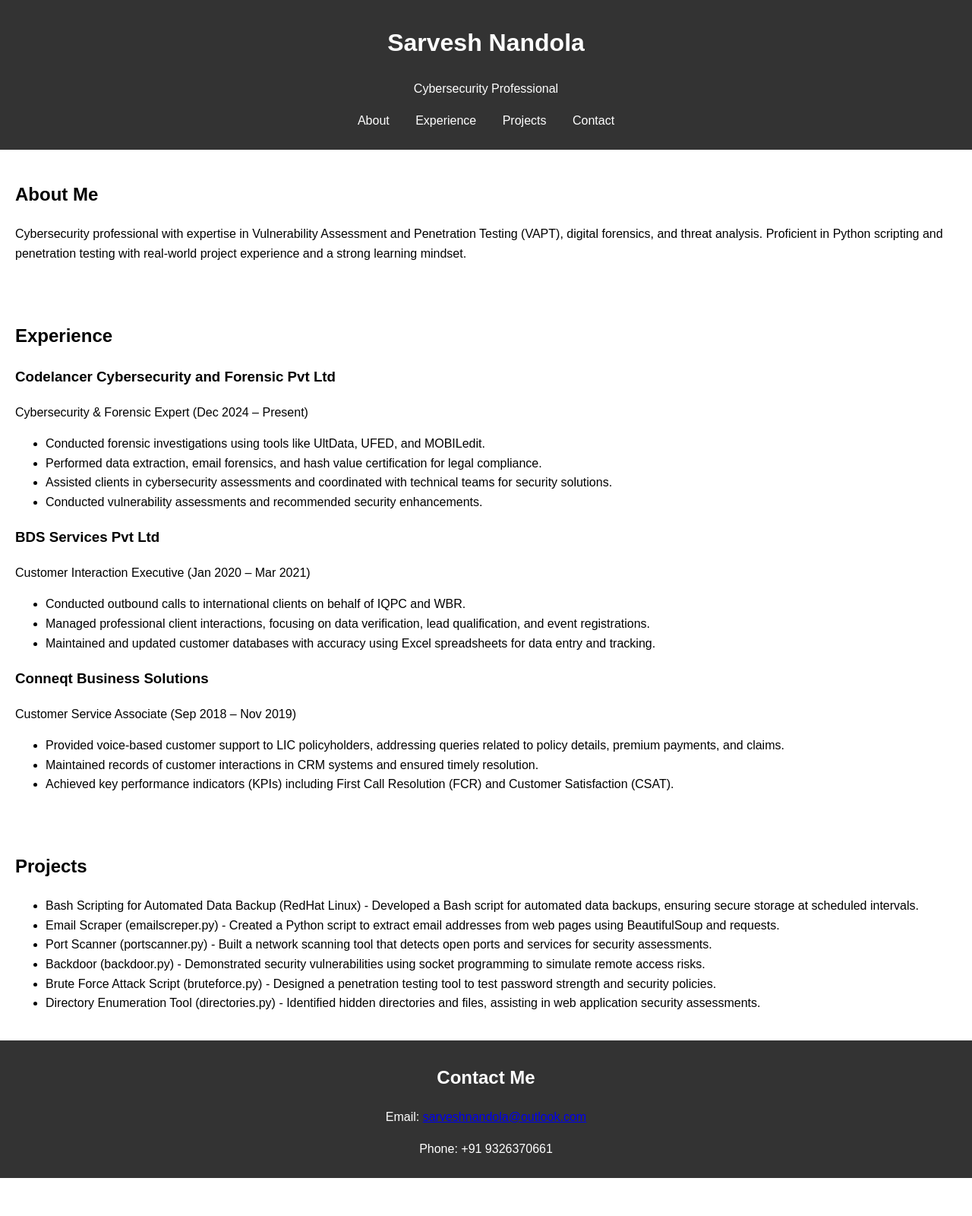
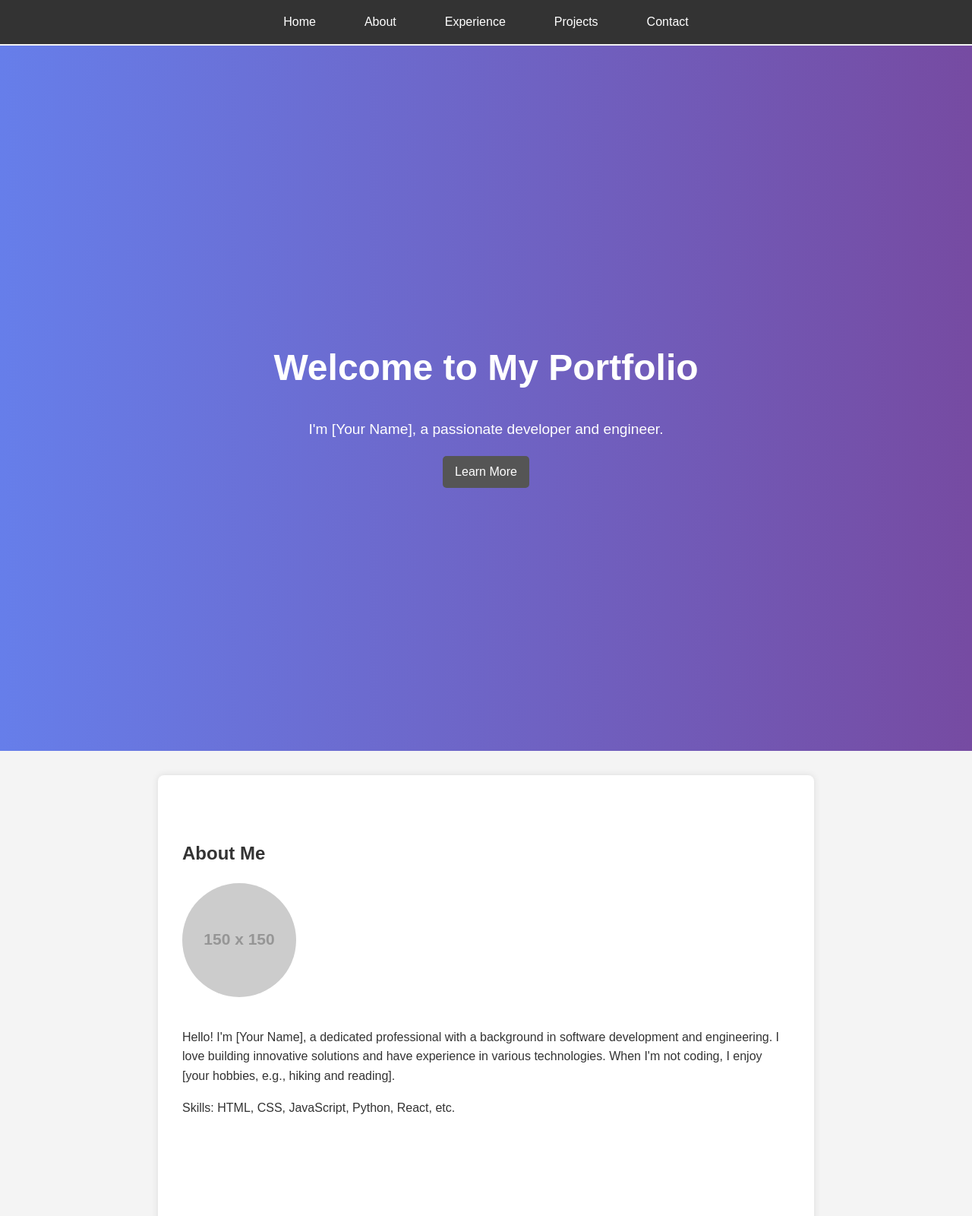
Before and after one commit to Wolf1995-bot/Portfolio, a plain HTML site: page index.html in a window 1280 px wide. Shown: the top 1600 px of the page at 76% size. Before the commit the page ends 1550 px from the top, so only its background shows below. Drawn offline with Linux system fonts and the light colour scheme; placeholder pictures from the web are drawn by us.

Commit message:
Revise portfolio content and structure
Updated portfolio details and added new sections.

```diff
--- a/index.html
+++ b/index.html
@@ -3,15 +3,118 @@
 <head>
     <meta charset="UTF-8">
     <meta name="viewport" content="width=device-width, initial-scale=1.0">
-    <title>Sarvesh Nandola - Portfolio</title>
-    <link rel="stylesheet" href="styles.css">
+    <title>My Portfolio</title>
+    <link rel="stylesheet" href="https://cdnjs.cloudflare.com/ajax/libs/font-awesome/6.0.0-beta3/css/all.min.css">
+    <style>
+        body {
+            font-family: 'Arial', sans-serif;
+            margin: 0;
+            padding: 0;
+            line-height: 1.6;
+            color: #333;
+            background-color: #f4f4f4;
+        }
+        header {
+            background-color: #333;
+            color: #fff;
+            padding: 1rem 0;
+            position: fixed;
+            width: 100%;
+            top: 0;
+            z-index: 1000;
+        }
+        nav ul {
+            list-style: none;
+            display: flex;
+            justify-content: center;
+            margin: 0;
+            padding: 0;
+        }
+        nav ul li {
+            margin: 0 1rem;
+        }
+        nav ul li a {
+            color: #fff;
+            text-decoration: none;
+            padding: 0.5rem 1rem;
+            transition: background-color 0.3s;
+        }
+        nav ul li a:hover {
+            background-color: #555;
+            border-radius: 5px;
+        }
+        section {
+            padding: 4rem 2rem;
+            margin-top: 60px; /* Account for fixed header */
+            min-height: 100vh;
+        }
+        #home {
+            background: linear-gradient(to right, #667eea, #764ba2);
+            color: #fff;
+            text-align: center;
+            display: flex;
+            flex-direction: column;
+            justify-content: center;
+            align-items: center;
+        }
+        #home h1 {
+            font-size: 3rem;
+            margin-bottom: 0.5rem;
+        }
+        #home p {
+            font-size: 1.2rem;
+        }
+        #about, #experience, #projects, #contact {
+            background-color: #fff;
+            margin: 2rem auto;
+            max-width: 800px;
+            border-radius: 8px;
+            box-shadow: 0 0 10px rgba(0,0,0,0.1);
+        }
+        #about img {
+            width: 150px;
+            height: 150px;
+            border-radius: 50%;
+            margin-bottom: 1rem;
+        }
+        .experience-item, .project-item {
+            margin-bottom: 2rem;
+            padding: 1rem;
+            border-bottom: 1px solid #eee;
+        }
+        .experience-item h3, .project-item h3 {
+            margin-bottom: 0.5rem;
+        }
+        .contact-info {
+            display: flex;
+            flex-wrap: wrap;
+            justify-content: space-around;
+        }
+        .contact-info div {
+            text-align: center;
+            margin: 1rem;
+        }
+        footer {
+            text-align: center;
+            padding: 1rem;
+            background-color: #333;
+            color: #fff;
+        }
+        @media (max-width: 768px) {
+            nav ul {
+                flex-direction: column;
+            }
+            #home h1 {
+                font-size: 2rem;
+            }
+        }
+    </style>
 </head>
 <body>
     <header>
-        <h1>Sarvesh Nandola</h1>
-        <p>Cybersecurity Professional</p>
         <nav>
             <ul>
+                <li><a href="#home">Home</a></li>
                 <li><a href="#about">About</a></li>
                 <li><a href="#experience">Experience</a></li>
                 <li><a href="#projects">Projects</a></li>
@@ -19,50 +122,97 @@
             </ul>
         </nav>
     </header>
+
+    <section id="home">
+        <h1>Welcome to My Portfolio</h1>
+        <p>I'm [Your Name], a passionate developer and engineer.</p>
+        <a href="#about" style="color: #fff; text-decoration: none; padding: 0.5rem 1rem; background-color: #555; border-radius: 5px;">Learn More</a>
+    </section>
+
     <section id="about">
         <h2>About Me</h2>
-        <p>Cybersecurity professional with expertise in Vulnerability Assessment and Penetration Testing (VAPT), digital forensics, and threat analysis. Proficient in Python scripting and penetration testing with real-world project experience and a strong learning mindset.</p>
+        <img src="https://via.placeholder.com/150" alt="Profile Picture"> <!-- Replace with your image URL -->
+        <p>Hello! I'm [Your Name], a dedicated professional with a background in software development and engineering. I love building innovative solutions and have experience in various technologies. When I'm not coding, I enjoy [your hobbies, e.g., hiking and reading].</p>
+        <p>Skills: HTML, CSS, JavaScript, Python, React, etc.</p>
     </section>
+
     <section id="experience">
         <h2>Experience</h2>
-        <h3>Codelancer Cybersecurity and Forensic Pvt Ltd</h3>
-        <p>Cybersecurity & Forensic Expert (Dec 2024 – Present)</p>
-        <ul>
-            <li>Conducted forensic investigations using tools like UltData, UFED, and MOBILedit.</li>
-            <li>Performed data extraction, email forensics, and hash value certification for legal compliance.</li>
-            <li>Assisted clients in cybersecurity assessments and coordinated with technical teams for security solutions.</li>
-            <li>Conducted vulnerability assessments and recommended security enhancements.</li>
-        </ul>
-        <h3>BDS Services Pvt Ltd</h3>
-        <p>Customer Interaction Executive (Jan 2020 – Mar 2021)</p>
-        <ul>
-            <li>Conducted outbound calls to international clients on behalf of IQPC and WBR.</li>
-            <li>Managed professional client interactions, focusing on data verification, lead qualification, and event registrations.</li>
-            <li>Maintained and updated customer databases with accuracy using Excel spreadsheets for data entry and tracking.</li>
-        </ul>
-        <h3>Conneqt Business Solutions</h3>
-        <p>Customer Service Associate (Sep 2018 – Nov 2019)</p>
-        <ul>
-            <li>Provided voice-based customer support to LIC policyholders, addressing queries related to policy details, premium payments, and claims.</li>
-            <li>Maintained records of customer interactions in CRM systems and ensured timely resolution.</li>
-            <li>Achieved key performance indicators (KPIs) including First Call Resolution (FCR) and Customer Satisfaction (CSAT).</li>
-        </ul>
+        <div class="experience-item">
+            <h3>Software Engineer at XYZ Corp</h3>
+            <p>Jan 2023 - Present</p>
+            <p>Developed web applications using React and Node.js. Led a team of 5 developers on a major project.</p>
+        </div>
+        <div class="experience-item">
+            <h3>Junior Developer at ABC Tech</h3>
+            <p>Jun 2021 - Dec 2022</p>
+            <p>Built responsive websites and collaborated on backend APIs. Improved site performance by 30%.</p>
+        </div>
+        <!-- New experiences added here -->
+        <div class="experience-item">
+            <h3>Crowe Advisory Service - Presales(Solution) Engineer</h3>
+            <p>June 2025 - Dec 2025</p>
+            <p>Focused on presales solutions, providing technical expertise and demos for advisory services.</p>
+        </div>
+        <div class="experience-item">
+            <h3>And in Bds</h3>
+            <p>Dec 2024 – June 2025</p>
+            <p>Worked on business development strategies and client relations in the BDS sector.</p>
+        </div>
     </section>
+
     <section id="projects">
         <h2>Projects</h2>
-        <ul>
-            <li>Bash Scripting for Automated Data Backup (RedHat Linux) - Developed a Bash script for automated data backups, ensuring secure storage at scheduled intervals.</li>
-            <li>Email Scraper (emailscreper.py) - Created a Python script to extract email addresses from web pages using BeautifulSoup and requests.</li>
-            <li>Port Scanner (portscanner.py) - Built a network scanning tool that detects open ports and services for security assessments.</li>
-            <li>Backdoor (backdoor.py) - Demonstrated security vulnerabilities using socket programming to simulate remote access risks.</li>
-            <li>Brute Force Attack Script (bruteforce.py) - Designed a penetration testing tool to test password strength and security policies.</li>
-            <li>Directory Enumeration Tool (directories.py) - Identified hidden directories and files, assisting in web application security assessments.</li>
-        </ul>
+        <div class="project-item">
+            <h3>Portfolio Website</h3>
+            <p>A responsive portfolio site built with HTML, CSS, and JS. <a href="#">View Project</a></p>
+        </div>
+        <div class="project-item">
+            <h3>E-commerce App</h3>
+            <p>A full-stack e-commerce platform using React and Express. <a href="#">View Project</a></p>
+        </div>
+        <div class="project-item">
+            <h3>Weather Dashboard</h3>
+            <p>A simple weather app with API integration. <a href="#">View Project</a></p>
+        </div>
     </section>
-    <footer id="contact">
-        <h2>Contact Me</h2>
-        <p>Email: <a href="mailto:sarveshnandola@outlook.com">sarveshnandola@outlook.com</a></p>
-        <p>Phone: +91 9326370661</p>
+
+    <section id="contact">
+        <h2>Contact</h2>
+        <div class="contact-info">
+            <div>
+                <i class="fas fa-envelope"></i>
+                <p>your.email@example.com</p>
+            </div>
+            <div>
+                <i class="fas fa-phone"></i>
+                <p>+1 (123) 456-7890</p>
+            </div>
+            <div>
+                <i class="fab fa-linkedin"></i>
+                <p><a href="https://linkedin.com/in/yourprofile">LinkedIn</a></p>
+            </div>
+            <div>
+                <i class="fab fa-github"></i>
+                <p><a href="https://github.com/yourusername">GitHub</a></p>
+            </div>
+        </div>
+    </section>
+
+    <footer>
+        <p>&copy; 2023 [Your Name]. All rights reserved.</p>
     </footer>
+
+    <script>
+        // Smooth scrolling for navigation
+        document.querySelectorAll('a[href^="#"]').forEach(anchor => {
+            anchor.addEventListener('click', function (e) {
+                e.preventDefault();
+                document.querySelector(this.getAttribute('href')).scrollIntoView({
+                    behavior: 'smooth'
+                });
+            });
+        });
+    </script>
 </body>
 </html>
```
